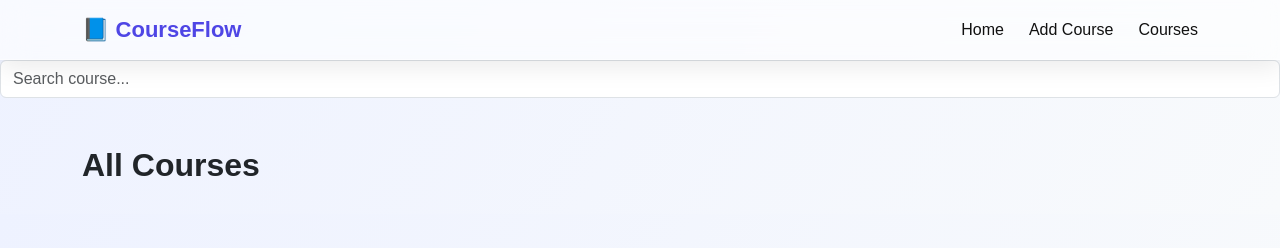
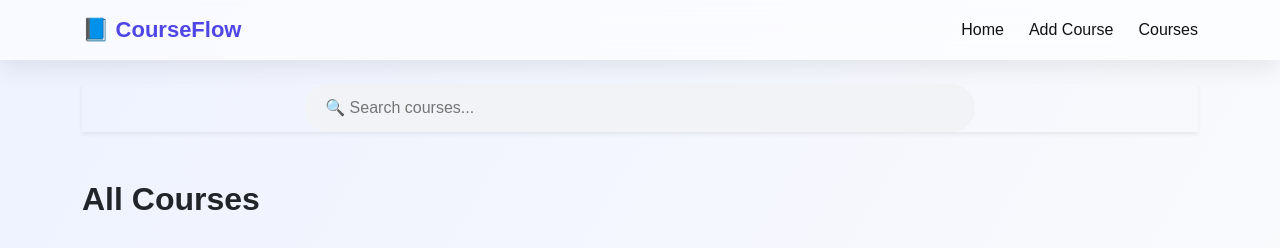
Before and after one commit to Aman-G-upta/CourseManagement, a plain HTML site: page src/main/resources/static/courses.html in a window 1280 px wide. Drawn offline with nearby package versions, Linux system fonts and the light colour scheme; no server answers.

Commit message:
added the search bar

```diff
--- a/src/main/resources/static/courses.html
+++ b/src/main/resources/static/courses.html
@@ -21,7 +21,12 @@
     </div>
 </nav>
 
-<input type="text" id="search" class="form-control mb-3" placeholder="Search course..." onkeyup="searchCourse()">
+<div class="container mt-4">
+    <div class="search-box shadow-sm">
+        <input type="text" id="searchInput" placeholder="🔍 Search courses..."
+               onkeyup="searchCourses()" />
+    </div>
+</div>
 
 <div class="container mt-5">
     <h2 class="section-title">All Courses</h2>
--- a/src/main/resources/static/script.js
+++ b/src/main/resources/static/script.js
@@ -68,7 +68,10 @@ cards+=`
 <button class="btn btn-danger btn-sm"
 onclick="deleteCourse(${c.id})">Delete</button>
 
-onclick="goToEdit(${c.id}, \`${c.title}\`, \`${c.instructor}\`, ${c.fee}, \`${c.duration}\`, \`${c.image}\`)"
+<button class="btn btn-primary btn-sm me-2"
+onclick="goToEdit(${c.id}, \`${c.title}\`, \`${c.instructor}\`, ${c.fee}, \`${c.duration}\`, \`${c.image}\`)">
+Edit
+</button>
 
 </div>
 </div>
--- a/src/main/resources/static/style.css
+++ b/src/main/resources/static/style.css
@@ -125,3 +125,24 @@ transition:0.3s;
 .stat-card:hover{
 transform:translateY(-8px);
 }
+
+.search-box {
+    display: flex;
+    justify-content: center;
+}
+
+.search-box input {
+    width: 60%;
+    padding: 12px 20px;
+    border-radius: 30px;
+    border: none;
+    outline: none;
+    font-size: 16px;
+    background: #f1f3f6;
+    transition: 0.3s;
+}
+
+.search-box input:focus {
+    background: #ffffff;
+    box-shadow: 0 0 10px rgba(0,0,0,0.1);
+}
```
